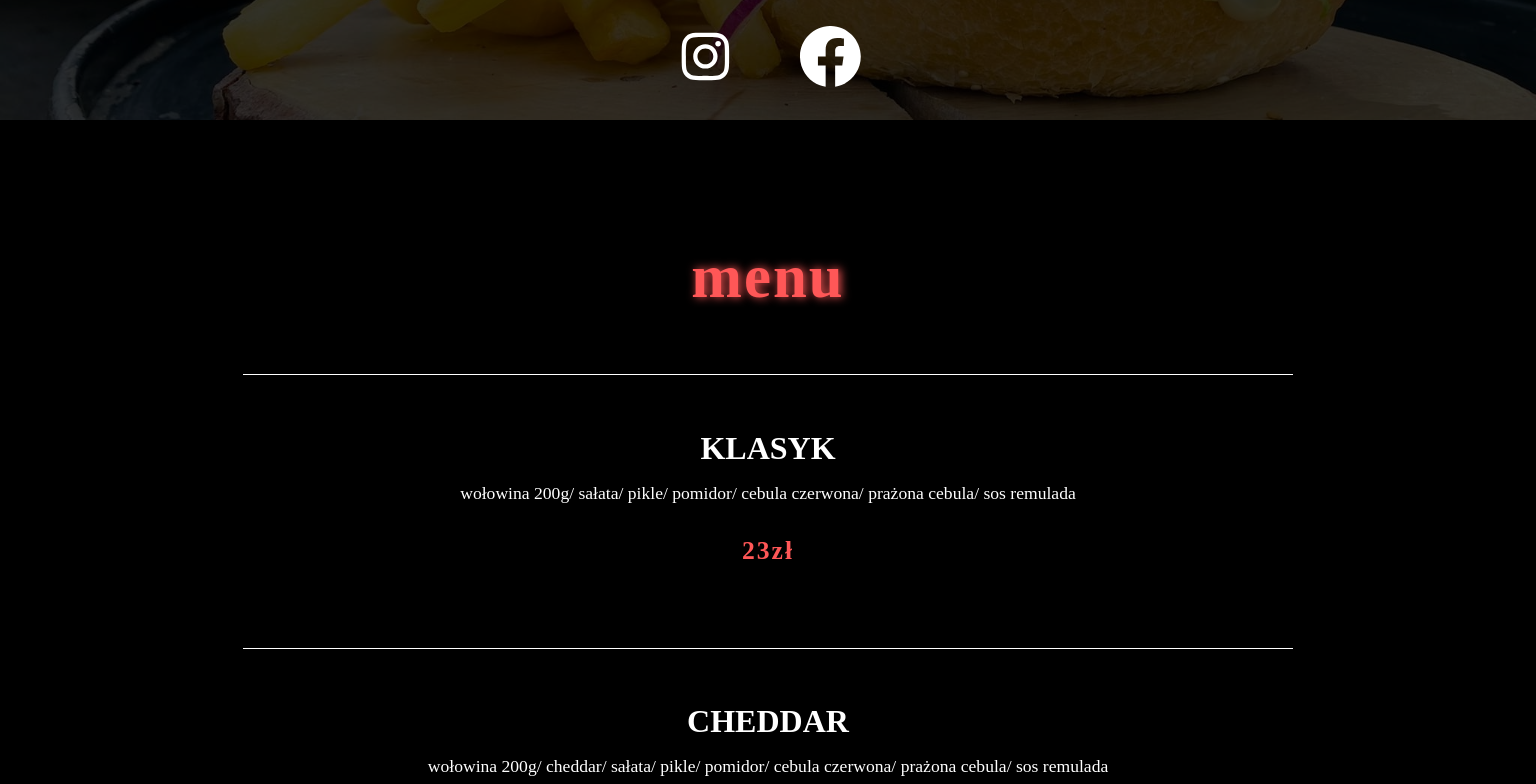
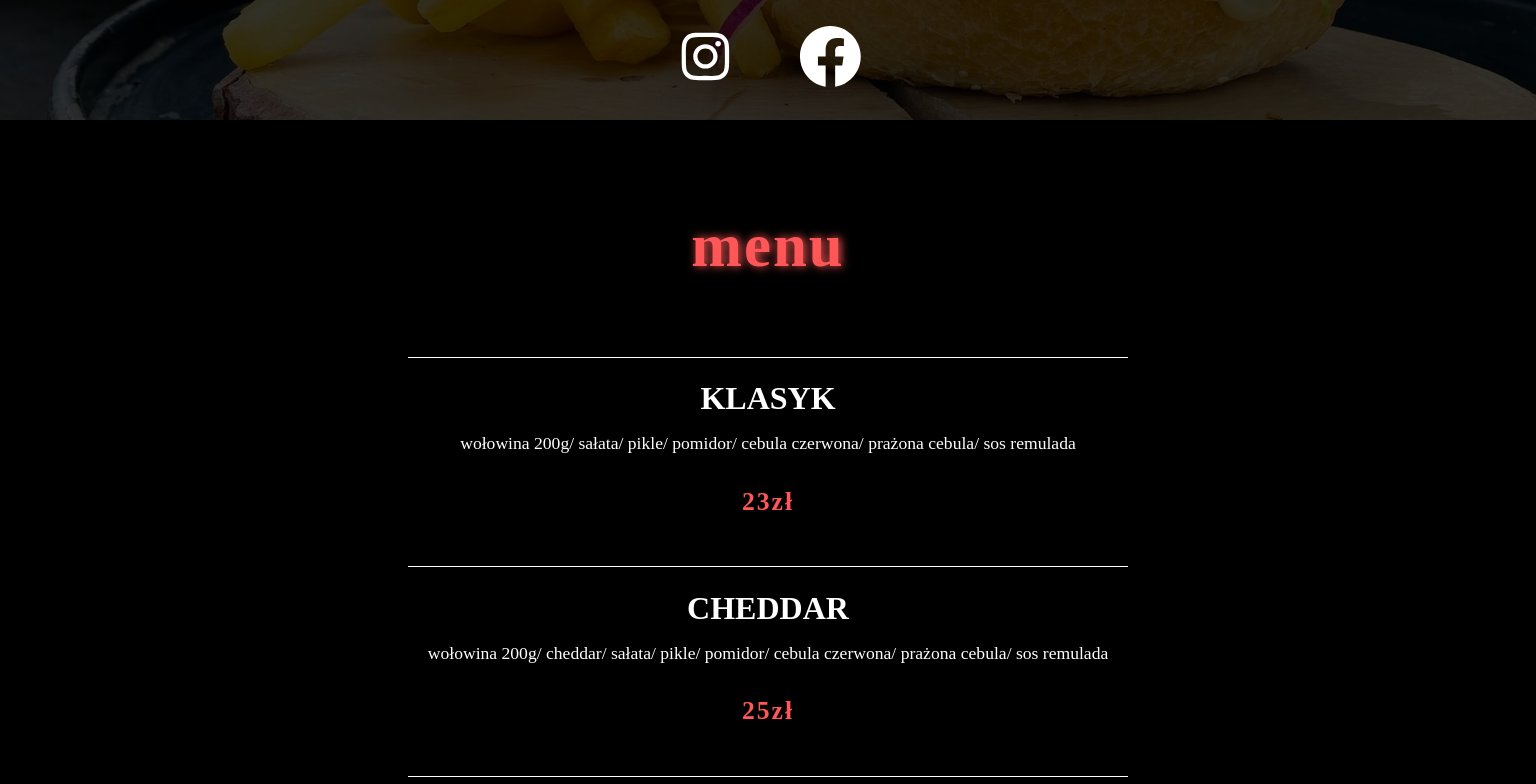
Before and after one commit to FaberNiko/Wypas, a React (Vite) app in the folder wypas/: page / in a window 1536 px wide. Shown: the part 680-1464 px from the top of the page. Built offline with nearby package versions, Linux system fonts and the light colour scheme.

Commit message:
Updated styling

```diff
--- a/wypas/src/App.scss
+++ b/wypas/src/App.scss
@@ -97,12 +97,13 @@ nav {
         &__item {
             text-transform: uppercase;
             line-height: 5.5rem;
-            font-size: 1.4rem;
+            font-size: 1rem;
+            letter-spacing: 2px;
 
             .nav-item {
                 color: #fff;
                 text-decoration: none;
-                padding: 2em;
+                padding: 1em;
             }
 
 
@@ -145,7 +146,7 @@ nav {
         .nav-ul {
             &__item {
                 line-height: 6rem;
-                font-size: 2rem;
+                font-size: 1.6rem;
             }
         }
     }
@@ -170,9 +171,11 @@ nav {
     }
 
     .navList {
+        width: 50%;
         .nav-ul {
             margin-top: 4em;
             &__item {
+                font-size: 1.8rem;
                 line-height: 6.5rem;
             }
         }
@@ -197,12 +200,12 @@ nav {
 
     }
     .navList {
-        width: 50%;
+        width: 40%;
 
         .nav-ul {
             &__item {
                 position: relative;
-                font-size: 2.2rem;
+                font-size: 2rem;
                 line-height: 7.5rem;
 
                 &::before {
--- a/wypas/src/components/Menu.module.scss
+++ b/wypas/src/components/Menu.module.scss
@@ -5,10 +5,12 @@
 }
 
 .menu {
+    height: 100vh;
     .menuTitle {
-        padding: 0 2em;
+        padding-top: 1.5em;
+        padding-bottom: 1em;
         text-shadow: #ff5757 2px 0 10px;
-        margin-top: 2em;
+        // margin-top: 2em;
         margin-bottom: 1em;
         height: 3rem;
         letter-spacing: 2px;
@@ -76,12 +78,12 @@
 
 @media (min-width: 1400px) {
 	.menu {
-
+        height: 100vh;
+        position: relative;
+        width: 100%;
 
 		.menuItems {
             width: 100%;
-            display: grid;
-
         }
 
         .menuTitle {
--- a/wypas/src/components/MenuList.module.scss
+++ b/wypas/src/components/MenuList.module.scss
@@ -97,8 +97,9 @@
 			flex-direction: column;
 			justify-content: center;
 			align-items: center;
-			width: 80%;
+			width: 50%;
 			text-align: center;
+			padding: 0;
 
 			.title {
 				font-size: 2rem;
```
